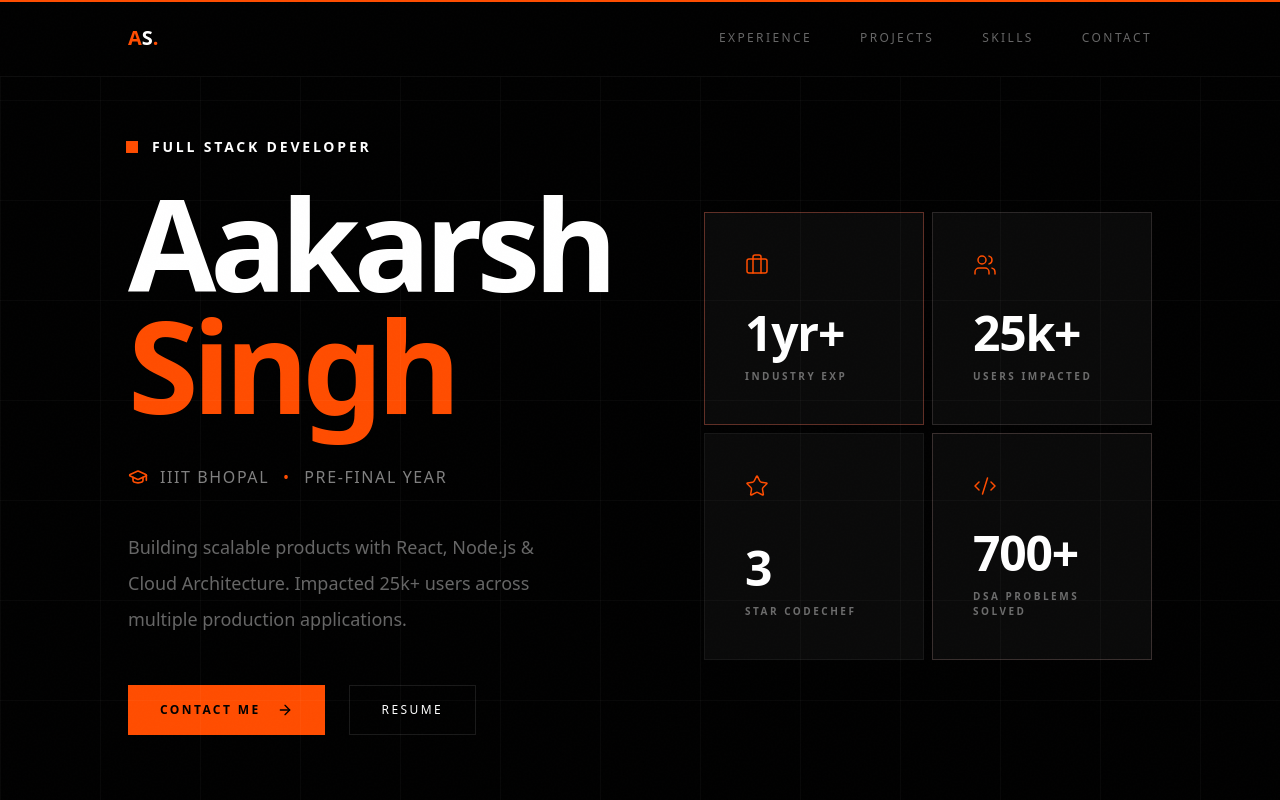
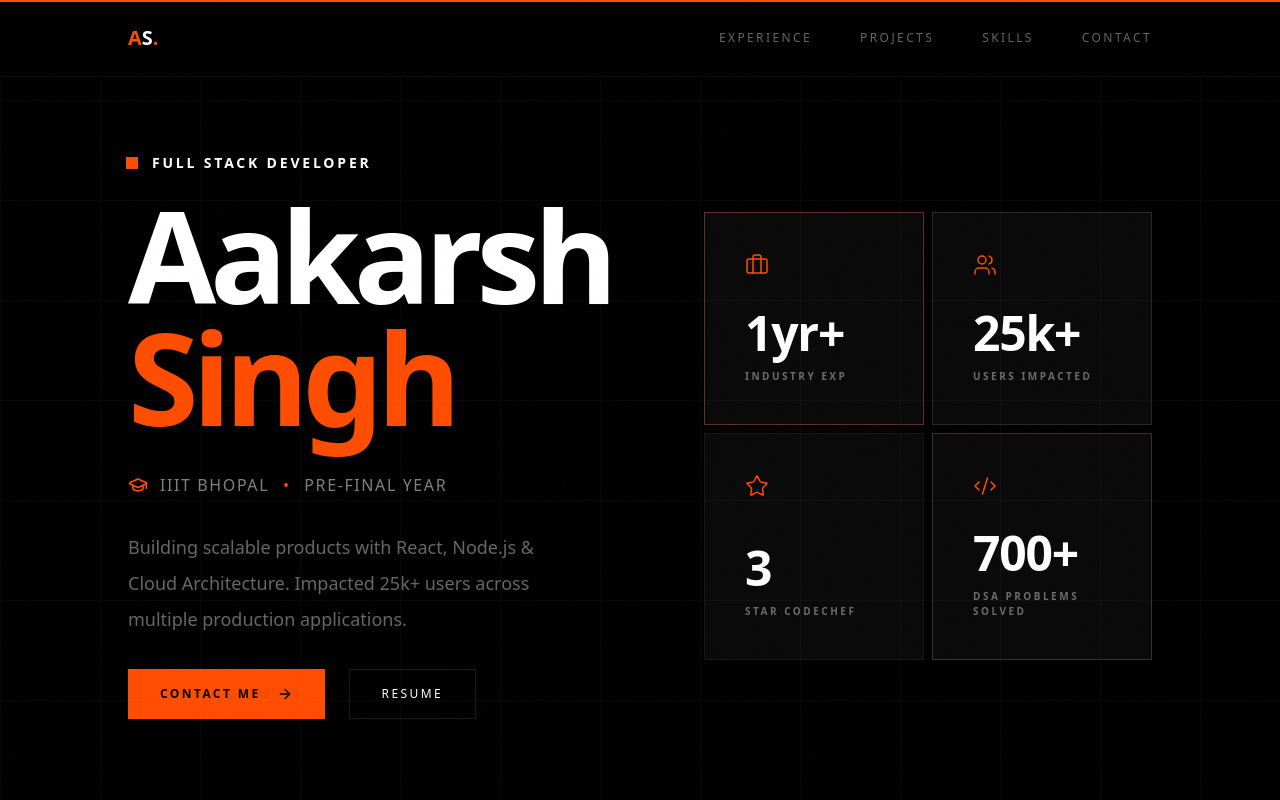
Before and after one commit to aakarsh12x/PortfolioV2, a Next.js app: page / in a window 1280 px wide. Shown: the top 800 px of the page. Built offline with nearby package versions, Linux system fonts and the light colour scheme.

Commit message:
Minor space changes

```diff
--- a/src/components/Footer.tsx
+++ b/src/components/Footer.tsx
@@ -61,7 +61,7 @@ export const Footer = () => {
                 {/* Bottom Bar */}
                 <div className="pt-8 border-t border-white/5 flex flex-col md:flex-row justify-between items-center gap-4">
                     <p className="text-xs text-white/20 font-mono">
-                        © 2025 Aakarsh Singh. All rights reserved.
+                        © 2026 Aakarsh Singh. All rights reserved.
                     </p>
                     <p className="text-xs text-white/20 font-mono">
                         Built with Next.js & Tailwind CSS
--- a/src/components/Hero.tsx
+++ b/src/components/Hero.tsx
@@ -56,7 +56,7 @@ export const Hero = () => {
                             initial={{ opacity: 0, y: 20 }}
                             animate={{ opacity: 1, y: 0 }}
                             transition={{ duration: 0.5 }}
-                            className="flex items-center gap-4 mb-8"
+                            className="flex items-center gap-4 mb-7"
                         >
                             <motion.span
                                 className="w-2 h-2 bg-[#ff4d00]"
@@ -66,7 +66,7 @@ export const Hero = () => {
                             <span className="text-sm font-bold tracking-[0.2em] uppercase text-white">Full Stack Developer</span>
                         </motion.div>
 
-                        <h1 className="text-6xl md:text-7xl lg:text-9xl font-black leading-[0.85] tracking-tighter mb-8 whitespace-nowrap" style={{ perspective: "1000px" }}>
+                        <h1 className="text-6xl md:text-7xl lg:text-9xl font-black leading-[0.85] tracking-tighter mb-7 whitespace-nowrap" style={{ perspective: "1000px" }}>
                             <AnimatedName text="Aakarsh" />
                             <AnimatedName text="Singh" fromRight color="text-[#ff4d00]" />
                         </h1>
@@ -76,7 +76,7 @@ export const Hero = () => {
                             initial={{ opacity: 0, x: -20 }}
                             animate={{ opacity: 1, x: 0 }}
                             transition={{ duration: 0.5, delay: 0.2 }}
-                            className="flex items-center gap-3 mb-10"
+                            className="flex items-center gap-3 mb-8"
                         >
                             <GraduationCap className="w-5 h-5 text-[#ff4d00]" />
                             <span className="text-sm lg:text-base text-white/50 tracking-widest uppercase font-medium">
@@ -88,7 +88,7 @@ export const Hero = () => {
                             initial={{ opacity: 0, y: 20 }}
                             animate={{ opacity: 1, y: 0 }}
                             transition={{ duration: 0.5, delay: 0.3 }}
-                            className="text-lg text-white/40 max-w-md leading-loose mb-12"
+                            className="text-lg text-white/40 max-w-md leading-loose mb-8"
                         >
                             Building scalable products with React, Node.js & Cloud Architecture.
                             Impacted 25k+ users across multiple production applications.
```
